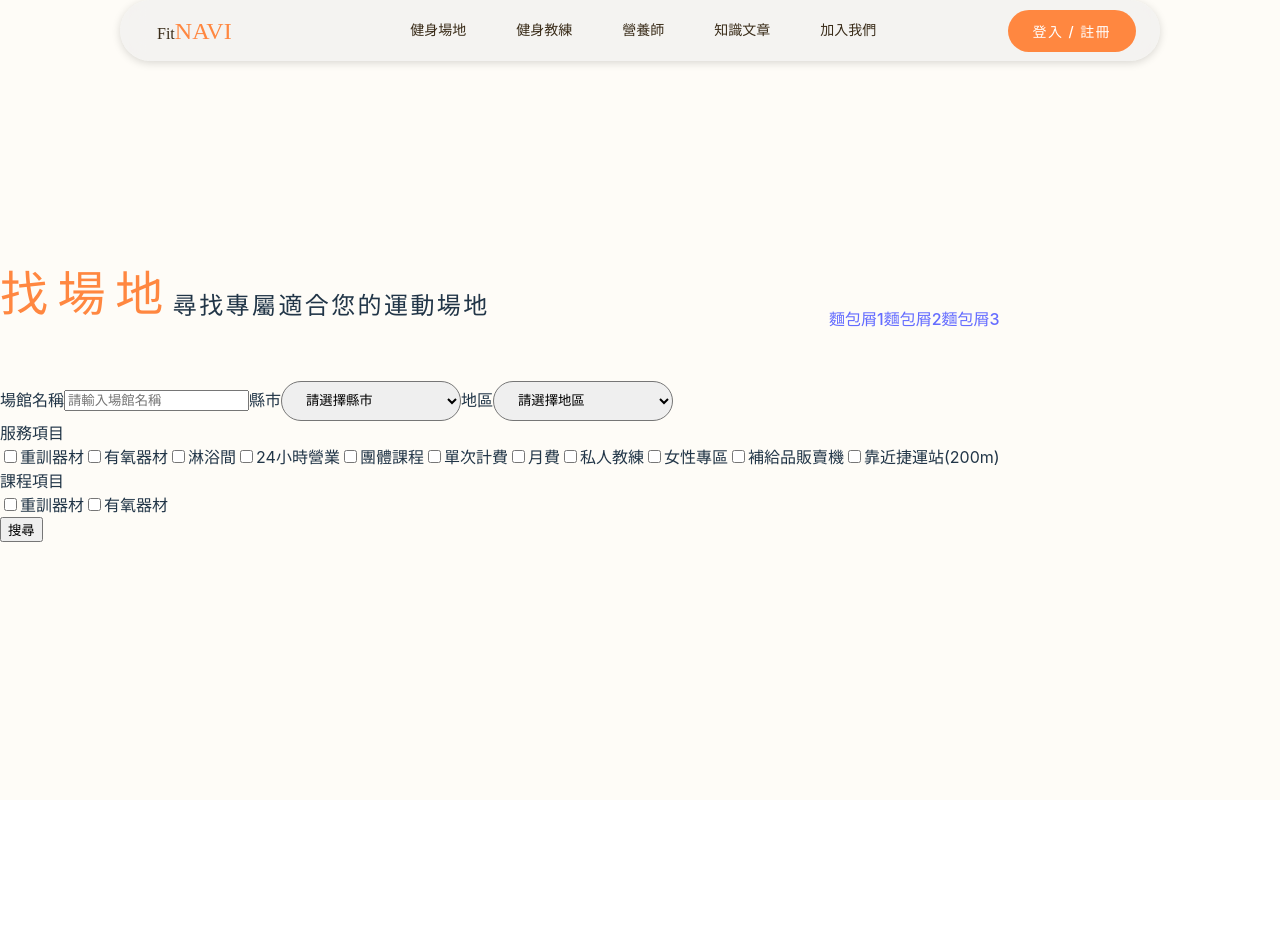
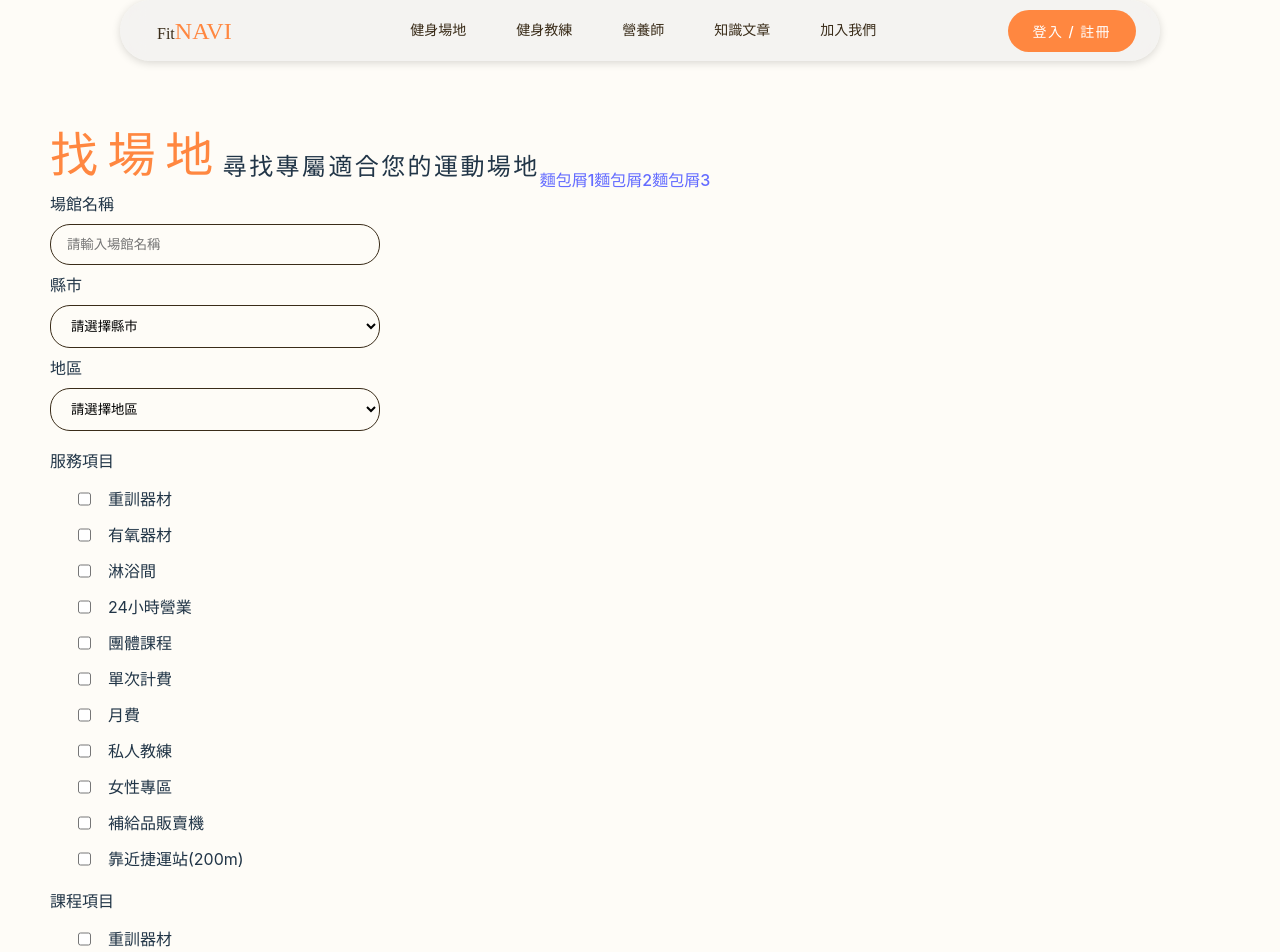
Before and after one commit to jodi0813/fitnaviTeam, a React (Vite) app: page /centerMap in a window 1280 px wide. Shown: the top 952 px of the page. Before the commit the page ends 800 px from the top, so only its background shows below. Built offline with nearby package versions, Linux system fonts and the light colour scheme.

Commit message:
調整找場地左側

```diff
--- a/src/fitnavi/Center/Center.jsx
+++ b/src/fitnavi/Center/Center.jsx
@@ -6,7 +6,7 @@ function Center() {
   return (
     <>
       <div id="centerMain">
-        <header className="title">
+        <header className="centerTitle">
         <CenterTitle />
           <hr />
           <h5 className="return">&lt; 返回列表</h5>
--- a/src/fitnavi/Center/Center.scss
+++ b/src/fitnavi/Center/Center.scss
@@ -1,7 +1,7 @@
 #centerMain {
   padding: 120px 50px;
 }
-.title {
+.centerTitle {
   // position: absolute;
   // top: 114px;
   display: flex;
--- a/src/fitnavi/Center/CenterMap.jsx
+++ b/src/fitnavi/Center/CenterMap.jsx
@@ -3,70 +3,105 @@ import "./CenterMap.scss";
 function CenterMap() {
   return (
     <>
+      <div id="centerMapMain">
         <CenterTitle />
-      <div className="mapSearchAll">
+        <div className="mapSearchAll" >
+          {/* 左邊 */}
           <div className="mapSearchLeft">
             <form
               action=""
               method="post"
-            name="personal-search-form"
-            id="personal-search-form"
+              name="center-search-form"
+              id="center-search-form"
               title="健身教練搜尋"
             >
+              {/* 前三個搜尋框 */}
+              <div className="nameCityArea">
                 <label for="centername">場館名稱</label>
                 <input type="text" name="centername" id="centername" title="場館名稱" placeholder="請輸入場館名稱" required />
 
-            <label for="area">縣市</label>
-            <select name="area" id="area">
+                <label for="city">縣市</label>
+                <select name="city" id="city">
                   <option value="">請選擇縣市</option>
                   <option value="台北市">台北市</option>
                   <option value="新北市">新北市</option>
                 </select>
-            <label for="trainingNeeds">地區</label>
-            <select name="trainingNeeds" id="trainingNeeds">
+                <label for="area">地區</label>
+                <select name="area" id="area">
                   <option value="">請選擇地區</option>
                   <option value=""></option>
                   <option value=""></option>
                 </select>
-
-            <fieldset>
+              </div>
+              <div className="centerTitleItem">
                 <legend>服務項目</legend>
+                <fieldset className="centerItem" >
+                  <div className="checkboxItem">
                     <input type="checkbox" name="order" id="order1" />
                     <label for="order1">重訓器材</label>
+                  </div>
+                  <div className="checkboxItem">
                     <input type="checkbox" name="order" id="order2" />
                     <label for="order2">有氧器材</label>
+                  </div>
+                  <div className="checkboxItem">
                     <input type="checkbox" name="order" id="order3" />
                     <label for="order3">淋浴間</label>
+                  </div>
+                  <div className="checkboxItem">
                     <input type="checkbox" name="order" id="order4" />
                     <label for="order4">24小時營業</label>
+                  </div>
+                  <div className="checkboxItem">
                     <input type="checkbox" name="order" id="order5" />
                     <label for="order5">團體課程</label>
+                  </div>
+                  <div className="checkboxItem">
                     <input type="checkbox" name="order" id="order6" />
                     <label for="order6">單次計費</label>
+                  </div>
+                  <div className="checkboxItem">
                     <input type="checkbox" name="order" id="order7" />
                     <label for="order7">月費</label>
+                  </div>
+                  <div className="checkboxItem">
                     <input type="checkbox" name="order" id="order8" />
                     <label for="order8">私人教練</label>
+                  </div>
+                  <div className="checkboxItem">
                     <input type="checkbox" name="order" id="order9" />
                     <label for="order9">女性專區</label>
+                  </div>
+                  <div className="checkboxItem">
                     <input type="checkbox" name="order" id="order10" />
                     <label for="order10">補給品販賣機</label>
+                  </div>
+                  <div className="checkboxItem">
                     <input type="checkbox" name="order" id="order11" />
                     <label for="order11">靠近捷運站(200m)</label>
+                  </div>
                 </fieldset>
-            <fieldset>
+              </div>
+              <div className="centerTitleItem">
                 <legend>課程項目</legend>
+                <fieldset className="centerItem">
+                  <div className="checkboxItem">
                     <input type="checkbox" name="order" id="order12" />
                     <label for="order12">重訓器材</label>
+                  </div>
+                  <div className="checkboxItem">
                     <input type="checkbox" name="order" id="order13" />
                     <label for="order13">有氧器材</label>
+                  </div>
                 </fieldset>
+              </div>
               <input type="button" value="搜尋" />
             </form>
           </div>
           <div className="mapResearch"></div>
           <div className="mapPhotos"></div>
         </div>
+      </div>
     </>
   );
 }
--- a/src/fitnavi/Center/CenterMap.scss
+++ b/src/fitnavi/Center/CenterMap.scss
@@ -1 +1,55 @@
 @use "../reset.scss";
+
+#centerMapMain {
+    padding: 120px 50px;
+}
+
+.mapSearchLeft {
+
+    #center-search-form {
+        display: flex;
+        flex-direction: column;
+        justify-content: space-around;
+        gap: 18px;
+        width: 50%;
+
+        #centername,
+        #city,
+        #area {
+            padding: 12px 16px;
+            border-radius: 20px;
+            border: 0.5px solid #3A2C19;
+            background: #FEFCF7;
+            width: 100%;
+        }
+
+        .nameCityArea {
+            display: flex;
+            flex-direction: column;
+            align-items: flex-start;
+            gap: 8px;
+
+        }
+
+        .centerTitleItem {
+            display: flex;
+            flex-direction: column;
+            gap: 14px;
+            .centerItem {
+                display: flex;
+                flex-direction: column;
+                gap: 12px;
+                padding: 0px 24px;
+                legend {
+                    font-family: Alata;
+                    font-size: 14px;
+                }
+                .checkboxItem {
+                    display: flex;
+                    gap: 14px;
+                }
+            }
+        }
+    }
+
+}
--- a/src/fitnavi/Center/CenterTitle.jsx
+++ b/src/fitnavi/Center/CenterTitle.jsx
@@ -2,8 +2,8 @@ import "./CenterTitle.scss";
 function CenterTitle() {
   return (
     <>
-      <div className="titlehead">
-        <div className="head">
+      <div className="centerTitleHead">
+        <div className="centerHead">
           <h2>找場地</h2>
           <h3>尋找專屬適合您的運動場地</h3>
         </div>
--- a/src/fitnavi/Center/CenterTitle.scss
+++ b/src/fitnavi/Center/CenterTitle.scss
@@ -1,11 +1,11 @@
 @use "../reset.scss";
-.titlehead {
+.centerTitleHead {
     display: flex;
     justify-content: space-between;
     align-items: flex-end;
     width: 100%;
 
-    .head {
+    .centerHead {
       display: flex;
       align-items: flex-end;
 
```
Lines whose indentation alone changed are shown as unchanged.
